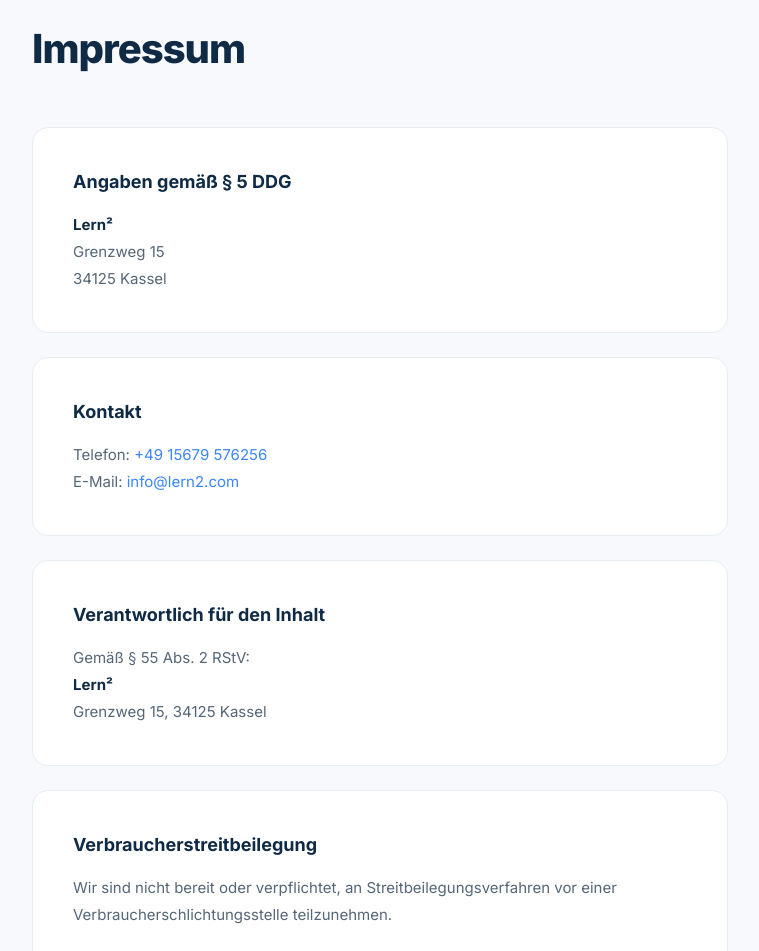
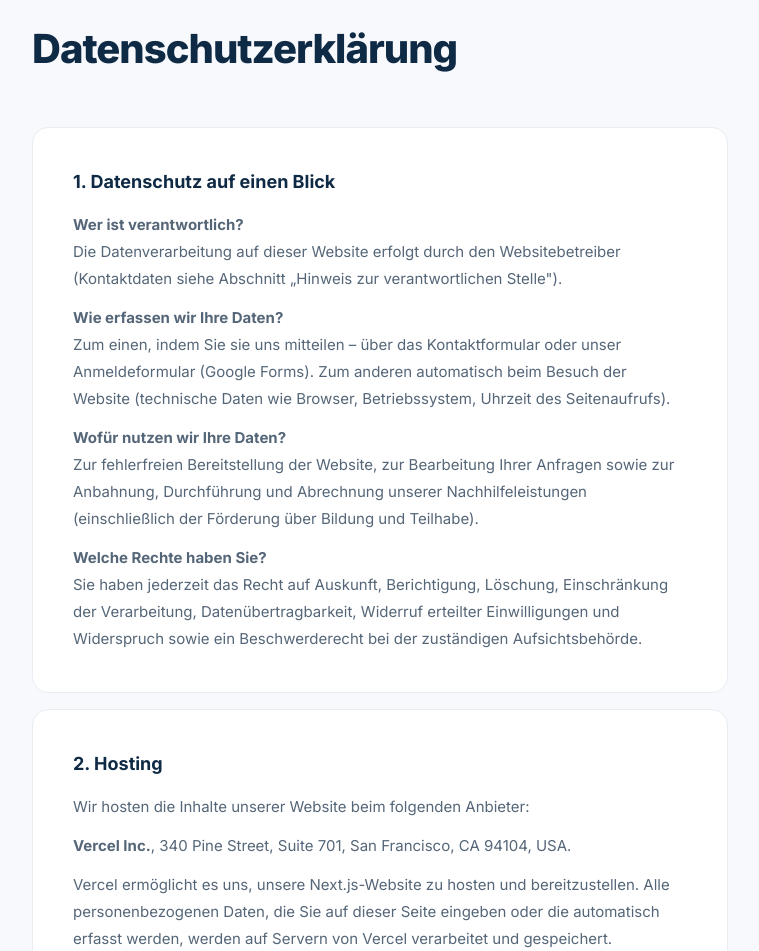
Before and after one commit to Lern-hoch-zwei/lern2-website, a Next.js app: page /datenschutz in a window 1280 px wide. Shown: the part 161-1112 px from the top of the page, without its empty margins (260-1019 px from the left). Built offline with nearby package versions, Linux system fonts and the light colour scheme.

Commit message:
Update page.tsx

```diff
--- a/app/datenschutz/page.tsx
+++ b/app/datenschutz/page.tsx
@@ -1,4 +1,4 @@
-export default function Impressum() {
+export default function Datenschutz() {
   return (
     <main style={{ fontFamily: "'Inter', sans-serif", backgroundColor: '#F7F9FC', minHeight: '100vh', padding: '0 0 80px' }}>
 
@@ -11,40 +11,97 @@ export default function Impressum() {
 
       <div style={{ maxWidth: '760px', margin: '0 auto', padding: '60px 32px' }}>
         <div style={{ display: 'inline-block', backgroundColor: '#EEF4FF', color: '#3A86FF', fontSize: '11px', fontWeight: '700', padding: '4px 12px', borderRadius: '20px', marginBottom: '20px', border: '1px solid #D6E4FF' }}>Rechtliches</div>
-        <h1 style={{ fontSize: '40px', fontWeight: '800', color: '#0F2A45', marginBottom: '48px', letterSpacing: '-1px' }}>Impressum</h1>
+        <h1 style={{ fontSize: '40px', fontWeight: '800', color: '#0F2A45', marginBottom: '48px', letterSpacing: '-1px' }}>Datenschutzerklärung</h1>
 
-        <div style={{ backgroundColor: '#fff', borderRadius: '16px', padding: '40px', border: '1px solid #E8EDF2', marginBottom: '24px' }}>
-          <h2 style={{ fontSize: '18px', fontWeight: '700', color: '#0F2A45', marginBottom: '16px' }}>Angaben gemäß § 5 DDG</h2>
-          <p style={{ fontSize: '15px', color: '#556678', lineHeight: '1.8' }}>
-            <strong style={{ color: '#0F2A45' }}>Lern²</strong><br />
-            Grenzweg 15<br />
-            34125 Kassel
-          </p>
-        </div>
-
-        <div style={{ backgroundColor: '#fff', borderRadius: '16px', padding: '40px', border: '1px solid #E8EDF2', marginBottom: '24px' }}>
-          <h2 style={{ fontSize: '18px', fontWeight: '700', color: '#0F2A45', marginBottom: '16px' }}>Kontakt</h2>
-          <p style={{ fontSize: '15px', color: '#556678', lineHeight: '1.8' }}>
-            Telefon: <a href="tel:+4915679576256" style={{ color: '#3A86FF', textDecoration: 'none' }}>+49 15679 576256</a><br />
-            E-Mail: <a href="mailto:info@lern2.com" style={{ color: '#3A86FF', textDecoration: 'none' }}>info@lern2.com</a>
-          </p>
-        </div>
-
-        <div style={{ backgroundColor: '#fff', borderRadius: '16px', padding: '40px', border: '1px solid #E8EDF2', marginBottom: '24px' }}>
-          <h2 style={{ fontSize: '18px', fontWeight: '700', color: '#0F2A45', marginBottom: '16px' }}>Verantwortlich für den Inhalt</h2>
-          <p style={{ fontSize: '15px', color: '#556678', lineHeight: '1.8' }}>
-            Gemäß § 55 Abs. 2 RStV:<br />
-            <strong style={{ color: '#0F2A45' }}>Lern²</strong><br />
-            Grenzweg 15, 34125 Kassel
-          </p>
-        </div>
-
-        <div style={{ backgroundColor: '#fff', borderRadius: '16px', padding: '40px', border: '1px solid #E8EDF2' }}>
-          <h2 style={{ fontSize: '18px', fontWeight: '700', color: '#0F2A45', marginBottom: '16px' }}>Verbraucherstreitbeilegung</h2>
-          <p style={{ fontSize: '15px', color: '#556678', lineHeight: '1.8' }}>
-            Wir sind nicht bereit oder verpflichtet, an Streitbeilegungsverfahren vor einer Verbraucherschlichtungsstelle teilzunehmen.
-          </p>
-        </div>
+        {[
+          {
+            title: '1. Datenschutz auf einen Blick',
+            content: (
+              <>
+                <p><strong>Wer ist verantwortlich?</strong><br />Die Datenverarbeitung auf dieser Website erfolgt durch den Websitebetreiber (Kontaktdaten siehe Abschnitt „Hinweis zur verantwortlichen Stelle").</p>
+                <p><strong>Wie erfassen wir Ihre Daten?</strong><br />Zum einen, indem Sie sie uns mitteilen – über das Kontaktformular oder unser Anmeldeformular (Google Forms). Zum anderen automatisch beim Besuch der Website (technische Daten wie Browser, Betriebssystem, Uhrzeit des Seitenaufrufs).</p>
+                <p><strong>Wofür nutzen wir Ihre Daten?</strong><br />Zur fehlerfreien Bereitstellung der Website, zur Bearbeitung Ihrer Anfragen sowie zur Anbahnung, Durchführung und Abrechnung unserer Nachhilfeleistungen (einschließlich der Förderung über Bildung und Teilhabe).</p>
+                <p><strong>Welche Rechte haben Sie?</strong><br />Sie haben jederzeit das Recht auf Auskunft, Berichtigung, Löschung, Einschränkung der Verarbeitung, Datenübertragbarkeit, Widerruf erteilter Einwilligungen und Widerspruch sowie ein Beschwerderecht bei der zuständigen Aufsichtsbehörde.</p>
+              </>
+            )
+          },
+          {
+            title: '2. Hosting',
+            content: (
+              <>
+                <p>Wir hosten die Inhalte unserer Website beim folgenden Anbieter:</p>
+                <p><strong>Vercel Inc.</strong>, 340 Pine Street, Suite 701, San Francisco, CA 94104, USA.</p>
+                <p>Vercel ermöglicht es uns, unsere Next.js-Website zu hosten und bereitzustellen. Alle personenbezogenen Daten, die Sie auf dieser Seite eingeben oder die automatisch erfasst werden, werden auf Servern von Vercel verarbeitet und gespeichert.</p>
+                <p>Rechtsgrundlage ist Art. 6 Abs. 1 lit. f DSGVO (berechtigtes Interesse an einer zuverlässigen Bereitstellung der Website). Wir haben mit Vercel einen Vertrag über Auftragsverarbeitung (AVV) geschlossen. Details: <a href="https://vercel.com/legal/privacy-policy" style={{ color: '#3A86FF' }} target="_blank">vercel.com/legal/privacy-policy</a></p>
+              </>
+            )
+          },
+          {
+            title: '3. Allgemeine Hinweise und Pflichtinformationen',
+            content: (
+              <>
+                <p><strong>Hinweis zur verantwortlichen Stelle:</strong></p>
+                <p>Omar Matouk – Lern²<br />Grenzweg 15<br />34125 Kassel<br />Telefon: +49 15679 576256<br />E-Mail: info@lern2.com</p>
+                <p><strong>Speicherdauer:</strong><br />Soweit innerhalb dieser Datenschutzerklärung keine speziellere Speicherdauer genannt wurde, verbleiben Ihre personenbezogenen Daten bei uns, bis der Zweck für die Datenverarbeitung entfällt.</p>
+                <p><strong>SSL-/TLS-Verschlüsselung:</strong><br />Diese Seite nutzt aus Sicherheitsgründen eine SSL- bzw. TLS-Verschlüsselung. Eine verschlüsselte Verbindung erkennen Sie an „https://" in der Adresszeile und am Schloss-Symbol Ihres Browsers.</p>
+              </>
+            )
+          },
+          {
+            title: '4. Ihre Rechte',
+            content: (
+              <>
+                <p><strong>Widerspruchsrecht (Art. 21 DSGVO):</strong><br />Wenn die Datenverarbeitung auf Grundlage von Art. 6 Abs. 1 lit. e oder f DSGVO erfolgt, haben Sie jederzeit das Recht, Widerspruch einzulegen.</p>
+                <p><strong>Beschwerderecht:</strong><br />Im Falle von Verstößen gegen die DSGVO steht Ihnen ein Beschwerderecht bei einer Aufsichtsbehörde zu. Zuständig ist insbesondere: Der Hessische Beauftragte für Datenschutz und Informationsfreiheit (HBDI), Wiesbaden.</p>
+                <p><strong>Recht auf Auskunft, Berichtigung und Löschung:</strong><br />Sie haben im Rahmen der geltenden gesetzlichen Bestimmungen jederzeit das Recht auf unentgeltliche Auskunft über Ihre gespeicherten personenbezogenen Daten.</p>
+              </>
+            )
+          },
+          {
+            title: '5. Datenerfassung auf dieser Website',
+            content: (
+              <>
+                <p><strong>Anmeldung über Google Forms:</strong><br />Für die Anmeldung nutzen wir Google Forms (Google Ireland Limited, Gordon House, Barrow Street, Dublin 4, Irland). Die eingegebenen Daten werden in unserem Google-Workspace-Konto (Google Sheets) gespeichert. Rechtsgrundlage ist Art. 6 Abs. 1 lit. b DSGVO.</p>
+                <p><strong>Verarbeitung von Daten Minderjähriger:</strong><br />Daten von Schüler:innen verarbeiten wir ausschließlich mit Einwilligung der Erziehungsberechtigten (Art. 8 DSGVO).</p>
+              </>
+            )
+          },
+          {
+            title: '6. Speicherung in Google Workspace',
+            content: (
+              <p>Wir speichern Anmelde-, Schüler-, Termin- und Abrechnungsdaten in Google Workspace (Google Drive, Google Sheets; Google Ireland Limited). Rechtsgrundlage ist Art. 6 Abs. 1 lit. b und lit. c DSGVO. Mit Google ist ein AVV (Google Workspace Data Processing Amendment) geschlossen.</p>
+            )
+          },
+          {
+            title: '7. Datenübermittlung an die Stadt Kassel (BuT)',
+            content: (
+              <p>Zur Abrechnung der Nachhilfeleistungen über das Bildungs- und Teilhabepaket übermitteln wir die erforderlichen Daten an die zuständige Stelle der Stadt Kassel. Rechtsgrundlage ist Art. 6 Abs. 1 lit. b und lit. c DSGVO.</p>
+            )
+          },
+          {
+            title: '8. Kommunikation über WhatsApp Business',
+            content: (
+              <p>Für die Kommunikation nutzen wir WhatsApp Business (WhatsApp Ireland Limited, Merrion Road, Dublin 4, Irland). Wir nutzen WhatsApp ausschließlich für organisatorische Kommunikation. Sensible Unterlagen übermitteln wir per E-Mail. Rechtsgrundlage ist Art. 6 Abs. 1 lit. b DSGVO.</p>
+            )
+          },
+          {
+            title: '9. Soziale Medien (Facebook, Instagram)',
+            content: (
+              <p>Auf dieser Website sind Elemente von Facebook und Instagram eingebunden (Meta Platforms Ireland Limited). Rechtsgrundlage ist Art. 6 Abs. 1 lit. a DSGVO (Einwilligung). Eine Datenübermittlung in die USA erfolgt (DPF).</p>
+            )
+          },
+          {
+            title: '10. Google Fonts',
+            content: (
+              <p>Diese Seite nutzt Google Fonts zur einheitlichen Darstellung von Schriftarten. Die Schriftarten werden über Google-Server geladen. Weitere Informationen: <a href="https://developers.google.com/fonts/faq" style={{ color: '#3A86FF' }} target="_blank">developers.google.com/fonts/faq</a></p>
+            )
+          },
+        ].map((s, i) => (
+          <div key={i} style={{ backgroundColor: '#fff', borderRadius: '16px', padding: '40px', border: '1px solid #E8EDF2', marginBottom: '16px' }}>
+            <h2 style={{ fontSize: '18px', fontWeight: '700', color: '#0F2A45', marginBottom: '16px' }}>{s.title}</h2>
+            <div style={{ fontSize: '15px', color: '#556678', lineHeight: '1.8', display: 'flex', flexDirection: 'column', gap: '12px' }}>{s.content}</div>
+          </div>
+        ))}
       </div>
     </main>
   )
```
